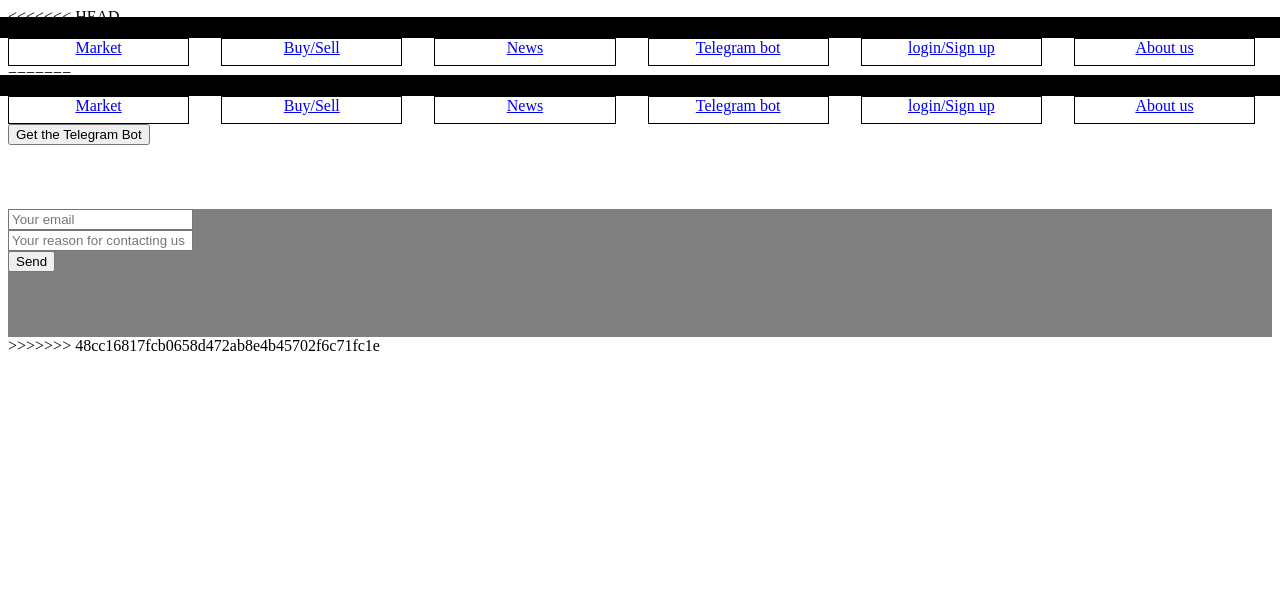
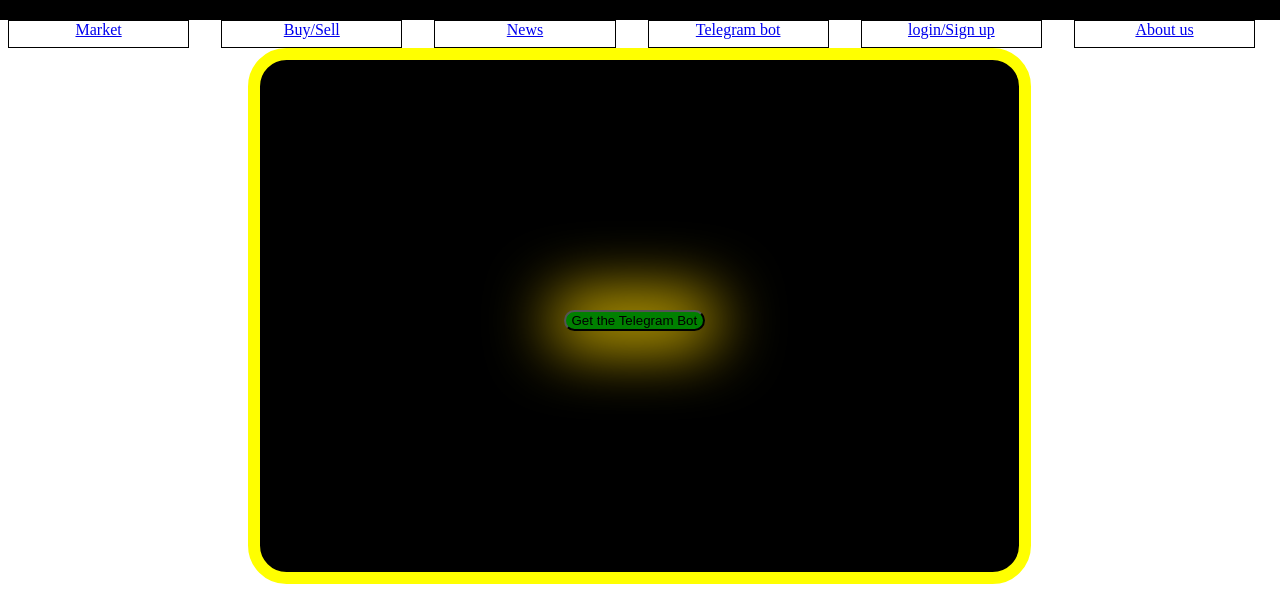
Before and after one commit to BillyD3vs06/stocks-gsb, a PHP site: page /telegram-bot.html in a window 1280 px wide. Shown: the top 595 px of the page. Run offline with PHP 8.4, Linux system fonts and the light colour scheme.

Commit message:
fixad kod

```diff
--- a/frontend/public/main.css
+++ b/frontend/public/main.css
@@ -58,7 +58,7 @@
     margin-top: 5vw;
 
 }
-<<<<<<< HEAD:frontend/src/main.css
+
 
 .main-bg {
     background: yellow;
@@ -116,7 +116,7 @@
     text-align: center;
     color: black;
     font-size: larger;
-=======
+}
 #news{
     display: flex;
     flex-wrap: wrap;
@@ -162,5 +162,4 @@ margin-top:-0.1vw ;
     margin-left: 40%;
     margin-top:33%;
     box-shadow: 0vw 0vw 5vw 1vw gold ;
->>>>>>> 48cc16817fcb0658d472ab8e4b45702f6c71fc1e:frontend/public/main.css
 }
--- a/frontend/public/telegram-bot.html
+++ b/frontend/public/telegram-bot.html
@@ -3,28 +3,6 @@
 <head>
     <meta charset="UTF-8">
     <meta name="viewport" content="width=device-width, initial-scale=1.0">
-<<<<<<< HEAD
-    <title>Telegram Bot</title>
-    <link rel="stylesheet" href="../src/main.css">
-</head>
-<body>
-
-<header>
-  <div id="profit_lose_news">
-  </div>
-  <nav>
-    <div id="nav_holder">
-      <a href="marknad.html"><div id="Market_nav" class="nav_tab">Market</div></a>
-      <a href="kop-salj.html"><div id="Buy_Sell_nav" class="nav_tab">Buy/Sell</div></a>
-      <a href="nyheter.html"><div id="News_nav" class="nav_tab">News</div></a>
-      <a href="telegram-bot.html"><div id="Telegram_Bot_nav" class="nav_tab">Telegram bot</div></a>
-      <a href="login-signup.html"><div id="login_Signup_nav" class="nav_tab">login/Sign up</div></a>
-      <a href="about-us.html"><div id="Aboutus_nav" class="nav_tab">About us</div></a>
-    </div>
-  </nav>
- </header>
-
-=======
     <title>TelegramBot</title>
     <link rel="stylesheet" href="main.css">
 </head>
@@ -53,6 +31,6 @@
           <button>Send</button>
         </div>
         </footer>
->>>>>>> 48cc16817fcb0658d472ab8e4b45702f6c71fc1e
+
 </body>
 </html>
```
Also changed, not shown: frontend/public/kop-salj.html (+7 -3 lines), frontend/public/marknad.html (+7 -3 lines), frontend/public/nyheter.html (+0 -23 lines).
